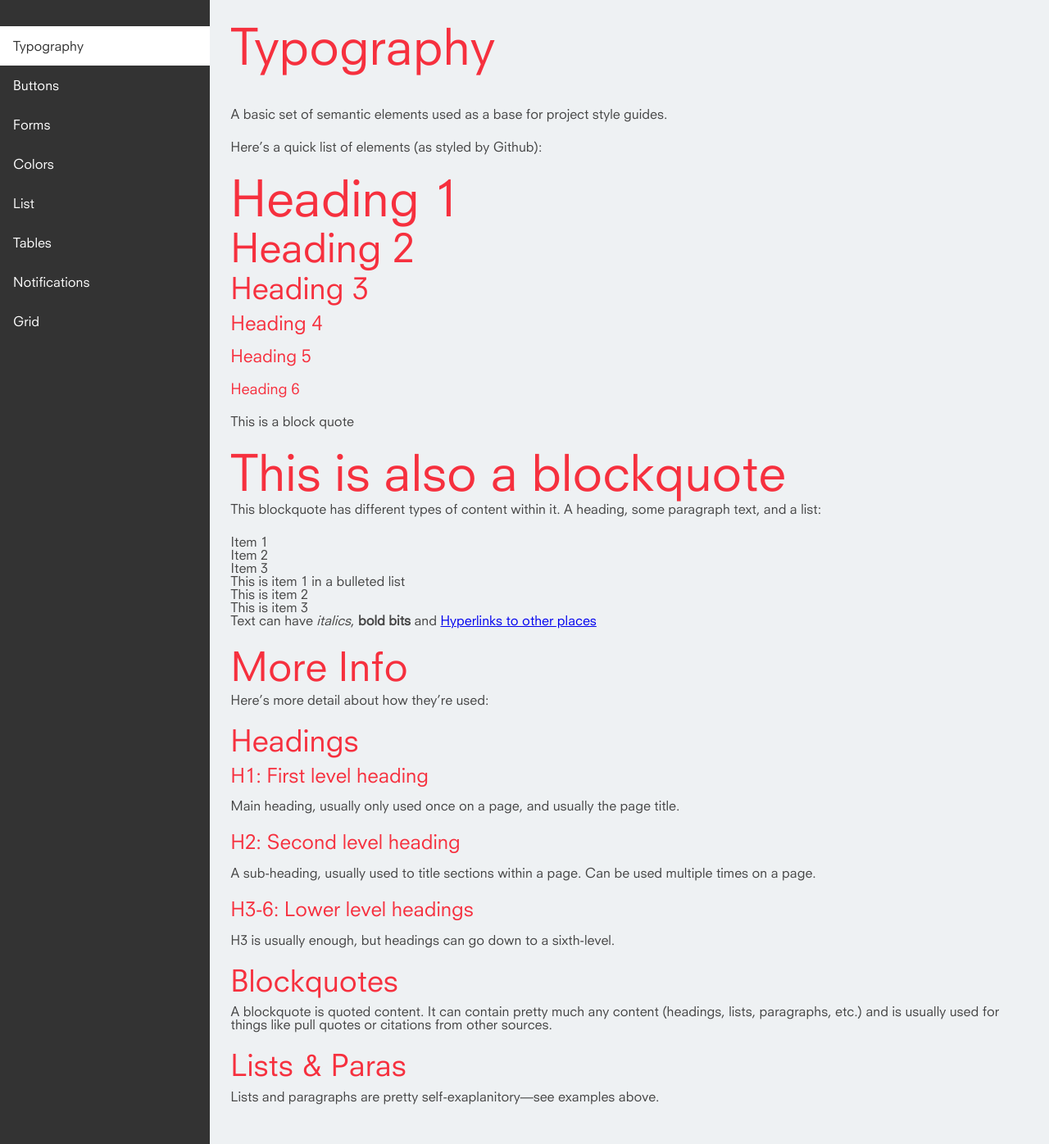
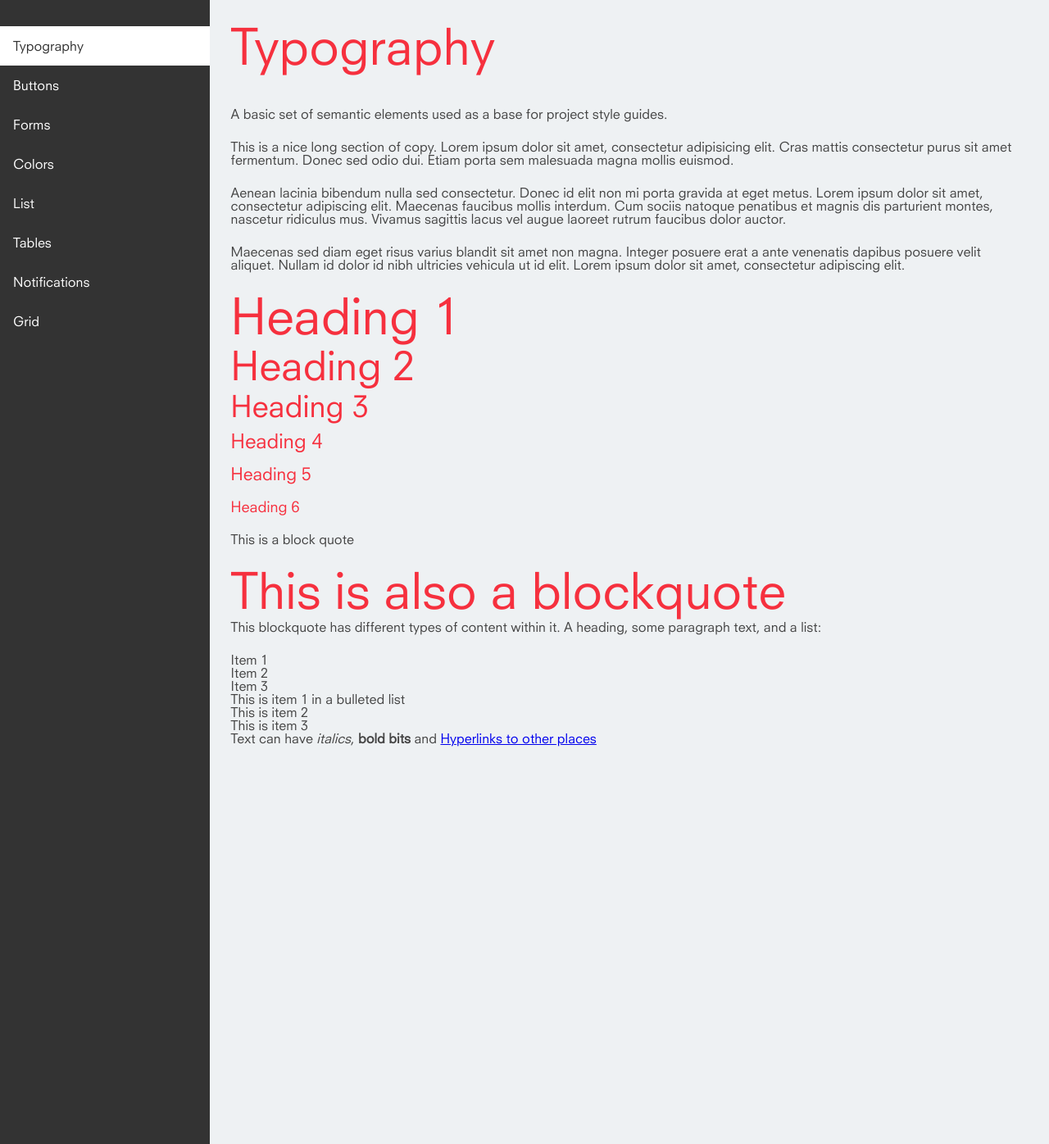
Before and after one commit to EMT/patterns, a Jekyll site: the page built from typography.html, in a window 1280 px wide and 1396 px high. Shown: the whole window at 82% size. Built offline with Jekyll 4.4.1, drawn with Linux system fonts in a browser that asks for light colours.

Commit message:
Add some more placeholder copy to typography

```diff
--- a/typography.html
+++ b/typography.html
@@ -10,7 +10,20 @@ layout: default
 
 
 <p>
-	Here’s a quick list of elements (as styled by Github):
+	This is a nice long section of copy. Lorem ipsum dolor sit amet, consectetur adipisicing elit.
+	Cras mattis consectetur purus sit amet fermentum. Donec sed odio dui. Etiam porta sem malesuada magna mollis euismod.
+</p>
+
+<p>
+	Aenean lacinia bibendum nulla sed consectetur. Donec id elit non mi porta gravida at eget metus.
+	Lorem ipsum dolor sit amet, consectetur adipiscing elit. Maecenas faucibus mollis interdum. Cum
+	sociis natoque penatibus et magnis dis parturient montes, nascetur ridiculus mus.
+	Vivamus sagittis lacus vel augue laoreet rutrum faucibus dolor auctor.
+</p>
+
+<p>
+	Maecenas sed diam eget risus varius blandit sit amet non magna. Integer posuere erat a ante venenatis dapibus posuere
+	velit aliquet. Nullam id dolor id nibh ultricies vehicula ut id elit. Lorem ipsum dolor sit amet, consectetur adipiscing elit.
 </p>
 
 
@@ -50,39 +63,3 @@ layout: default
 	Text can have <em>italics</em>,
 	<strong>bold bits</strong> and <a href="http://madebyfieldwork.com">Hyperlinks to other places</a>
 </p>
-
-<h2>More Info</h2>
-
-<p>Here’s more detail about how they’re used:</p>
-
-<h3>Headings</h3>
-
-<h4>H1: First level heading</h4>
-
-<p>
-	Main heading, usually only used once on a page, and usually the page title.
-</p>
-
-<h4>H2: Second level heading</h4>
-
-<p>
-	A sub-heading, usually used to title sections within a page. Can be used multiple times on a page.
-</p>
-
-<h4>H3-6: Lower level headings</h4>
-
-<p>
-	H3 is usually enough, but headings can go down to a sixth-level.
-</p>
-
-<h3>Blockquotes</h3>
-
-<p>
-	A blockquote is quoted content. It can contain pretty much any content (headings, lists, paragraphs, etc.) and is usually used for things like pull quotes or citations from other sources.
-</p>
-
-<h3>Lists &amp; Paras</h3>
-
-<p>
-	Lists and paragraphs are pretty self-exaplanitory—see examples above.
-</p>
```
